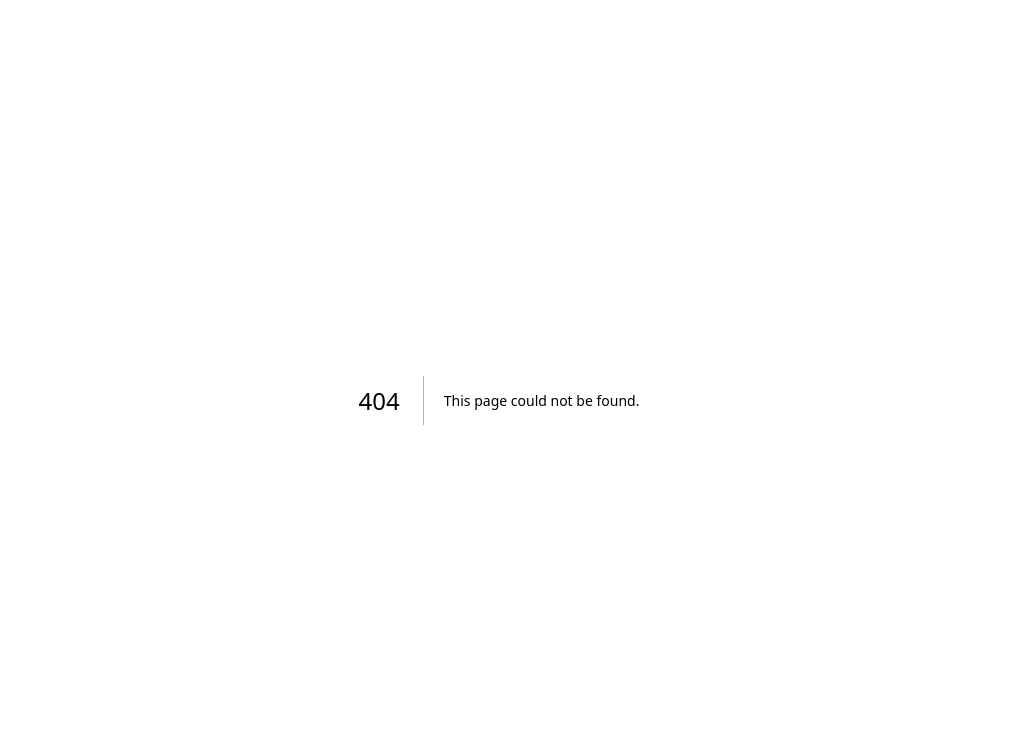
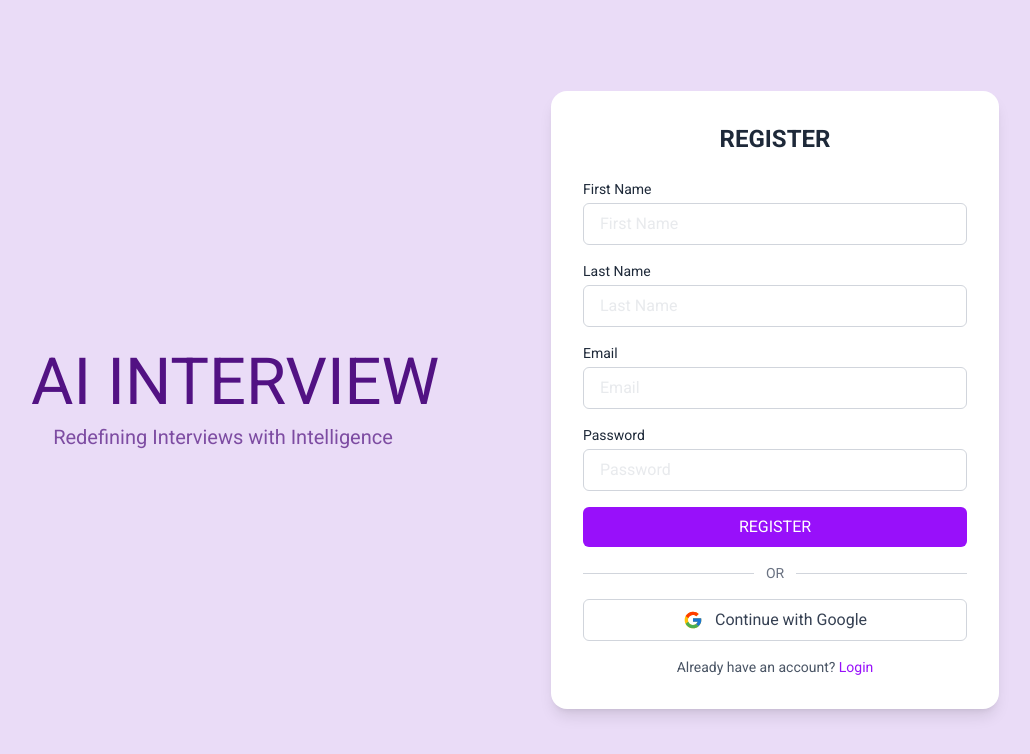
Before and after one commit to Shuzi20/Ai_Interview, a Next.js app in the folder ai-interview-app/: page /authentication/signup in a window 1280 px wide. Before the commit this address had no page. Shown: the top 754 px of the page, without its empty margins (141-1171 px from the left). Built offline with nearby package versions, Linux system fonts and the light colour scheme.

Commit message:
signup and login page

```diff
--- a/ai-interview-app/app/authentication/login/page.tsx
+++ b/ai-interview-app/app/authentication/login/page.tsx
@@ -14,20 +14,26 @@ export default function LoginPage() {
   };
 
   return (
-    <div className="min-h-screen flex items-center justify-center bg-[#eadcf7] font-roboto">
-      <div className="flex w-full max-w-5xl bg-[#eadcf7] p-6">
+    <div className="h-screen flex items-center justify-center bg-[#eadcf7] font-roboto">
+      <div className="flex w-full max-w-6xl h-[90%] bg-[#eadcf7] px-12 gap-x-12">
+
         {/* Left Section */}
-        <div className="w-1/2 flex flex-col justify-center items-center text-center px-10">
-            <h1 className="text-5xl font-normal text-[#521283] leading-none font-roboto whitespace-nowrap">
+        <div className="w-1/2 flex flex-col justify-center items-center text-center">
+          <div className="max-w-sm">
+            <h1 className="text-[65px] font-normal text-[#521283] leading-none whitespace-nowrap font-roboto">
               AI INTERVIEW
             </h1>
-            <p className="text-xl text-[#7d4ca2] mt-2 font-roboto">
+            <p className="text-xl text-[#7d4ca2] mt-2 font-roboto whitespace-nowrap">
               Redefining Interviews with Intelligence
             </p>
           </div>
+        </div>
+
+
 
         {/* Right Section - Form Card */}
-        <div className="w-1/2 bg-white rounded-2xl shadow-lg p-8">
+        <div className="w-1/2 flex justify-center items-center">
+           <div className="bg-white rounded-2xl shadow-lg p-8 w-full max-w-md">
             <h2 className="text-2xl text-gray-800 font-bold text-center mb-6">LOGIN</h2>
             <form onSubmit={handleLogin} className="space-y-4">
               <div>
@@ -85,5 +91,6 @@ export default function LoginPage() {
           </div>
         </div>
       </div>
+    </div>
   );
 }
--- /dev/null
+++ b/ai-interview-app/app/authentication/signup/page.tsx
@@ -0,0 +1,125 @@
+"use client";
+
+import { useState } from "react";
+import Link from "next/link";
+import { FcGoogle } from "react-icons/fc";
+
+export default function SignupPage() {
+  const [firstName, setFirstName] = useState("");
+  const [lastName, setLastName] = useState("");
+  const [email, setEmail] = useState("");
+  const [password, setPassword] = useState("");
+
+  const handleRegister = (e: React.FormEvent) => {
+    e.preventDefault();
+    console.log("Registering:", { firstName, lastName, email, password });
+  };
+
+  return (
+    <div className="h-screen flex items-center justify-center bg-[#eadcf7] font-roboto">
+        <div className="flex w-full max-w-6xl h-[90%] bg-[#eadcf7] px-12 gap-x-12">
+
+            {/* Left Branding Section */}
+            <div className="w-1/2 flex flex-col justify-center items-center text-center">
+                <div className="max-w-sm">
+                    <h1 className="text-[65px] font-normal text-[#521283] leading-none whitespace-nowrap font-roboto">
+                    AI INTERVIEW
+                    </h1>
+                    <p className="text-xl text-[#7d4ca2] mt-2 font-roboto whitespace-nowrap">
+                    Redefining Interviews with Intelligence
+                    </p>
+                </div>
+            </div>
+
+
+            {/* Right Form Section */}
+            <div className="w-1/2 flex justify-center items-center">
+                <div className="bg-white rounded-2xl shadow-lg p-8 w-full max-w-md">
+                    <h2 className="text-2xl font-bold text-center text-gray-800 mb-6">REGISTER</h2>
+                    <form onSubmit={handleRegister} className="space-y-4">
+                    {/* First Name */}
+                    <div>
+                        <label className="block text-sm text-gray-800 mb-1">First Name</label>
+                        <input
+                        type="text"
+                        placeholder="First Name"
+                        value={firstName}
+                        onChange={(e) => setFirstName(e.target.value)}
+                        required
+                        className="w-full px-4 py-2 border rounded-md text-gray-300 focus:outline-none focus:ring-2 focus:ring-purple-500"
+                        />
+                    </div>
+                    {/* Last Name */}
+                    <div>
+                        <label className="block text-sm text-gray-800 mb-1">Last Name</label>
+                        <input
+                        type="text"
+                        placeholder="Last Name"
+                        value={lastName}
+                        onChange={(e) => setLastName(e.target.value)}
+                        required
+                        className="w-full px-4 py-2 border rounded-md text-gray-300 focus:outline-none focus:ring-2 focus:ring-purple-500"
+                        />
+                    </div>
+                    {/* Email */}
+                    <div>
+                        <label className="block text-sm text-gray-800 mb-1">Email</label>
+                        <input
+                        type="email"
+                        placeholder="Email"
+                        value={email}
+                        onChange={(e) => setEmail(e.target.value)}
+                        required
+                        className="w-full px-4 py-2 border rounded-md text-gray-300 focus:outline-none focus:ring-2 focus:ring-purple-500"
+                        />
+                    </div>
+                    {/* Password */}
+                    <div>
+                        <label className="block text-sm text-gray-800 mb-1">Password</label>
+                        <input
+                        type="password"
+                        placeholder="Password"
+                        value={password}
+                        onChange={(e) => setPassword(e.target.value)}
+                        required
+                        className="w-full px-4 py-2 border rounded-md text-gray-300 focus:outline-none focus:ring-2 focus:ring-purple-500"
+                        />
+                    </div>
+
+                    <button
+                        type="submit"
+                        className="w-full bg-purple-600 text-white py-2 rounded-md hover:bg-purple-700 transition"
+                    >
+                        REGISTER
+                    </button>
+                    </form>
+
+                    {/* OR Separator */}
+                    <div className="flex items-center my-4">
+                    <div className="flex-grow h-px bg-gray-300"></div>
+                    <span className="px-3 text-gray-500 text-sm">OR</span>
+                    <div className="flex-grow h-px bg-gray-300"></div>
+                    </div>
+
+                    {/* Google Auth */}
+                    <button
+                    type="button"
+                    className="w-full flex items-center justify-center gap-3 border border-gray-300 py-2 rounded-md hover:bg-gray-100 transition"
+                    >
+                    <FcGoogle size={20} />
+                    <span className="text-gray-700">Continue with Google</span>
+                    </button>
+
+                    <p className="text-sm text-center mt-4 text-gray-600">
+                    Already have an account?{" "}
+                    <Link href="/authentication/login" className="text-purple-600 hover:underline">
+                        Login
+                    </Link>
+                    </p>
+                </div>
+            </div>
+        </div>
+    </div>
+
+  );
+}
```
Lines whose indentation alone changed are shown as unchanged.
